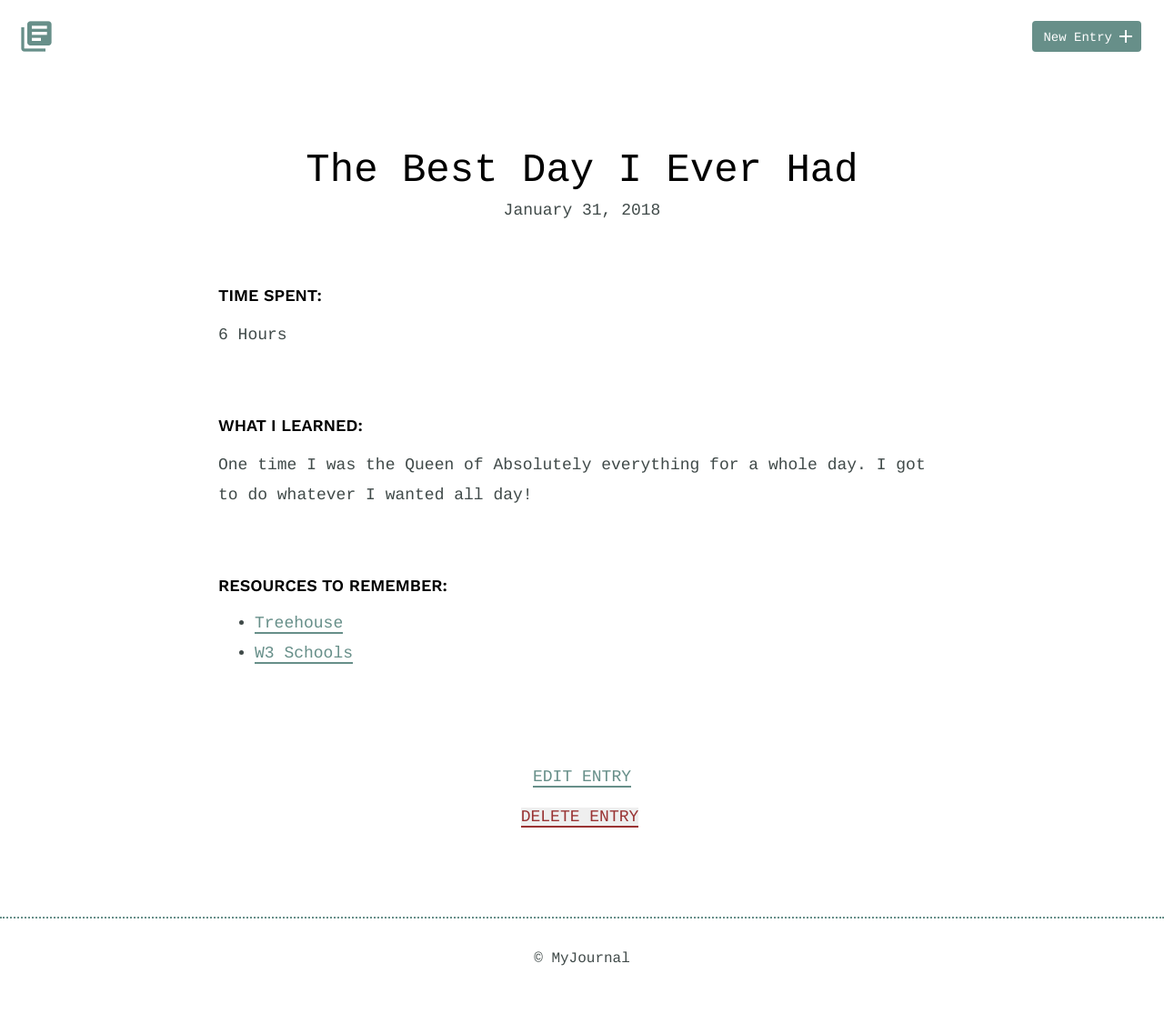
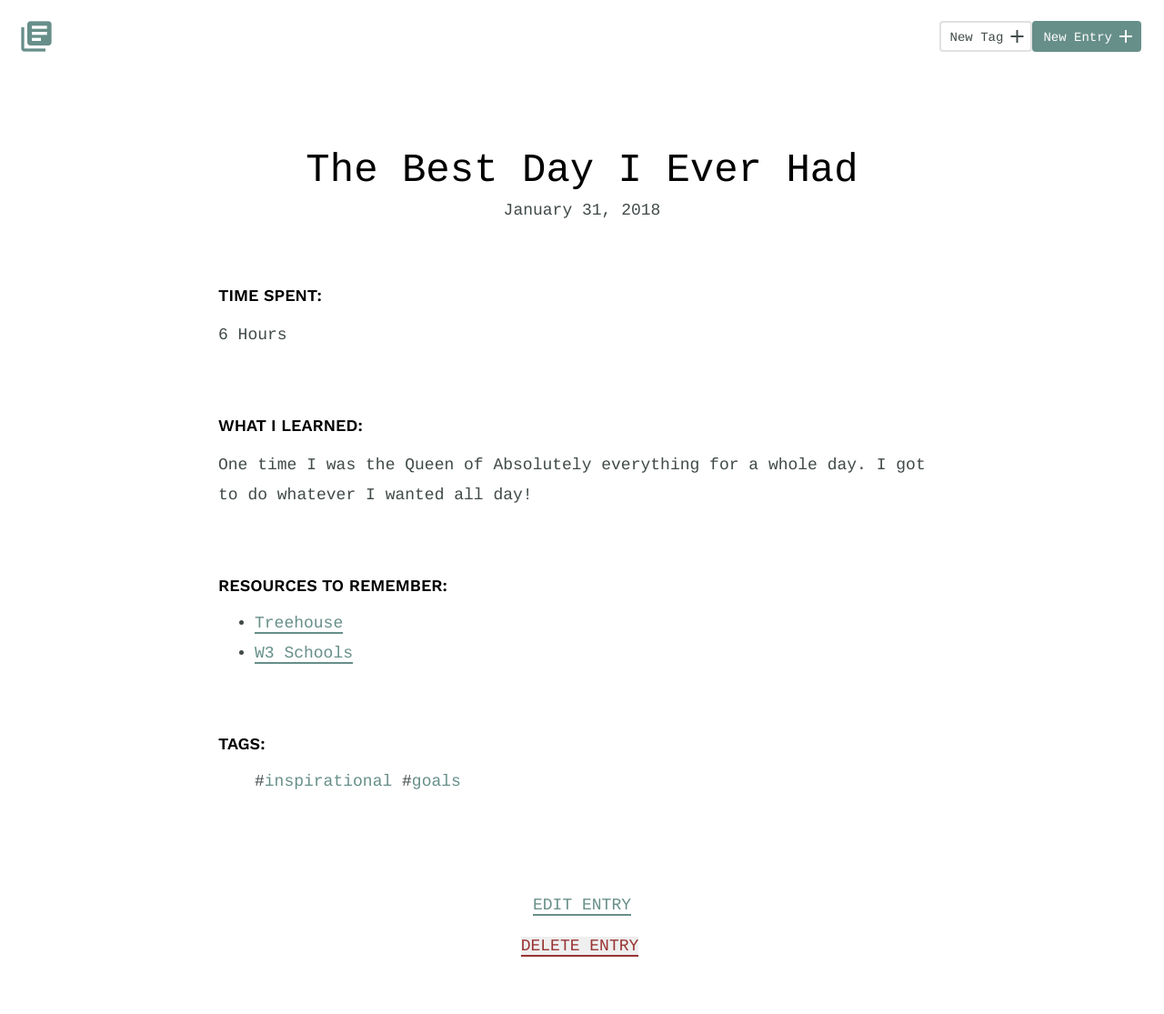
Before and after one commit to randyL78/learning_journal_php, a PHP site: page /detail.php?id=1 in a window 1280 px wide. Shown: the top 1115 px of the page at 91% size. Run offline with PHP 8.4, Linux system fonts and the light colour scheme; data comes from the database, SQL or seed files in the repository; both versions use the stored data as it was after the commit.

Commit message:
Add tag display to index and detail views

```diff
--- a/css/site.css
+++ b/css/site.css
@@ -244,3 +244,24 @@ form textarea:hover {
 input[type=submit] {
 	margin-right: 5px;
 }
+
+
+/* ==========================================================================
+   Tag Styles
+   ========================================================================== */
+
+.tags {
+	list-style-type: none;
+}
+
+.tags li {
+	display: inline;
+}
+
+.tags li::before {
+	content: ' #';
+}
+
+.tags a {
+	border: none;
+}
--- a/detail.php
+++ b/detail.php
@@ -13,6 +13,9 @@ include('inc/header.php');
 // check if an id has been passed, if so get entry details
 if (isset($_GET['id'])) {
     $entry = get_entry(filter_input(INPUT_GET, 'id', FILTER_SANITIZE_NUMBER_INT));
+
+    // check if entry has tags
+    $tags = get_entry_tags($entry['id']);
 } else {
     echo '<h2>No Journal Entry Selected</h2>';
     die();
@@ -45,10 +48,11 @@ if ($entry == false) {
           <?php echo $entry['learned'] ?>
           </p>
         </div>
-        <div class="entry">
+
         <?php
         // only display resource area if user saved resources
         if(!empty($entry['resources'])) {
+          echo '<div class="entry">';
           echo '<h3>Resources to Remember:</h3>';
           echo '<ul>';
 
@@ -66,11 +70,22 @@ if ($entry == false) {
             }
             echo '</li>';
           }
+          echo '</ul>';
+          echo '</div>';
+        }
 
+        // only display tags area if user saved tags
+        if(!empty($tags)) {
+          echo '<div class="entry">';
+          echo '<h3>Tags:</h3>';
+          echo '<ul class="tags">';
+          foreach($tags as $tag) {
+            echo '<li><a href="index.php?tag=' . $tag['title'] . '" >' . $tag['title'] . '</a></li>';
+          }
           echo '</ul>';
+          echo '</div>';
         }
         ?>
-        </div>
       </article>
     </div>
   </div>
--- a/inc/functions.php
+++ b/inc/functions.php
@@ -1,48 +1,9 @@
 <?php
 
-/**
- * function to get a list of all entries
- * @return mixed an associative array of entries
- */
-function get_all_entries() {
-  include('connection.php');
 
-  try {
-    $results = $db->query('SELECT id, title, date FROM entries ORDER BY date DESC');
-  } catch(Exception $ex) {
-    echo $ex->get_message();
-    return false;
-  }
-
-  return $results->fetchAll(PDO::FETCH_ASSOC);
-}
-
-/**
- * function to get the details of a single journal entry
- * @param id an integer based database id
- * @return mixed an associative and indexed arrays of joournal details
- */
-function get_entry($id) {
-  include('connection.php');
-
-  $sql = 'SELECT * FROM entries WHERE id = ?';
-
-  try {
-
-    $results = $db->prepare($sql);
-    $results->bindValue(1, $id, PDO::PARAM_INT);
-    $results->execute();
-
-    // don't specify PDO type in fetch so that it works for both
-    // details page which uses assoc and entry page which uses index
-    return $results->fetch();
-
-  } catch(Exception $ex) {
-    echo $ex->get_message();
-    return false;
-  }
-}
-
+/* ==========================================================
+ *        entries table functions
+ * ========================================================== */
 /**
  * function to add or update a journal entry
  * @param string $title The journal title
@@ -103,3 +64,109 @@ function delete_entry($id) {
   }
   return true;
 }
+
+/**
+ * function to get a list of all entries
+ * @return mixed an associative array of entries
+ */
+function get_all_entries() {
+  include('connection.php');
+
+  try {
+    $results = $db->query('SELECT id, title, date FROM entries ORDER BY date DESC');
+  } catch(Exception $ex) {
+    echo $ex->get_message();
+    return false;
+  }
+
+  return $results->fetchAll(PDO::FETCH_ASSOC);
+}
+
+/**
+ * function to get the details of a single journal entry
+ * @param id an integer based database id
+ * @return mixed an associative and indexed arrays of joournal details
+ */
+function get_entry($id) {
+  include('connection.php');
+
+  $sql = 'SELECT * FROM entries WHERE id = ?';
+
+  try {
+
+    $results = $db->prepare($sql);
+    $results->bindValue(1, $id, PDO::PARAM_INT);
+    $results->execute();
+
+    // don't specify PDO type in fetch so that it works for both
+    // details page which uses assoc and entry page which uses index
+    return $results->fetch();
+
+  } catch(Exception $ex) {
+    echo $ex->get_message();
+    return false;
+  }
+}
+
+/* ==========================================================
+ *        tags table functions
+ * ========================================================== */
+/**
+ * function to get all tags from a specific journal entry
+ * @param int $entry_id The id of the journal entry
+ * @return array mixed Associative array of tags
+ */
+function get_entry_tags($entry_id) {
+
+  include('connection.php');
+
+  $sql = 'SELECT tags.id, title
+          FROM entries_tags
+          LEFT JOIN tags
+          ON tag_id = tags.id
+          WHERE entry_id = ?;';
+
+  try {
+
+    $results = $db->prepare($sql);
+    $results->bindValue(1, $entry_id, PDO::PARAM_INT);
+    $results->execute();
+
+    return $results->fetchAll(PDO::FETCH_ASSOC);
+
+  } catch(Exceptoin $ex) {
+    echo $ex->get_message();
+    return false;
+  }
+}
+
+/**
+ * function to get a filtered list of entries based
+ * on a tag id
+ * @param int $tag_id The id of the tag
+ * @return mixed an associative array of filtered entries
+ */
+function get_entries_by_tag($tag_title) {
+  include('connection.php');
+
+  $sql = 'SELECT entries.id, entries.title, date
+          FROM entries
+          LEFT JOIN entries_tags
+          ON entries.id = entry_id
+          LEFT JOIN tags
+          ON tag_id = tags.id
+          WHERE tags.title = ?
+          ORDER BY date DESC;';
+  try {
+
+    $results = $db->prepare($sql);
+    $results->bindValue(1, $tag_title, PDO::PARAM_STR);
+    $results->execute();
+
+    return $results->fetchAll(PDO::FETCH_ASSOC);
+
+  } catch(Exceptoin $ex) {
+    echo $ex->get_message();
+    return false;
+  }
+}
--- a/inc/header.php
+++ b/inc/header.php
@@ -21,6 +21,7 @@
                 <div class="site-header">
                     <a class="logo" href="index.php"><i class="material-icons">library_books</i></a>
                     <a class="button icon-right" href="entry.php"><span>New Entry</span> <i class="material-icons">add</i></a>
+                    <a class="button icon-right button-secondary" href="tag.php"><span>New Tag</span> <i class="material-icons">add</i></a>
                 </div>
             </div>
         </header>
```
Also changed, not shown: inc/testQueries.sql (+38 -9 lines), index.php (+23 -2 lines), README.md, inc/journal.db, tag.php (added). Lines whose indentation alone changed are shown as unchanged.
